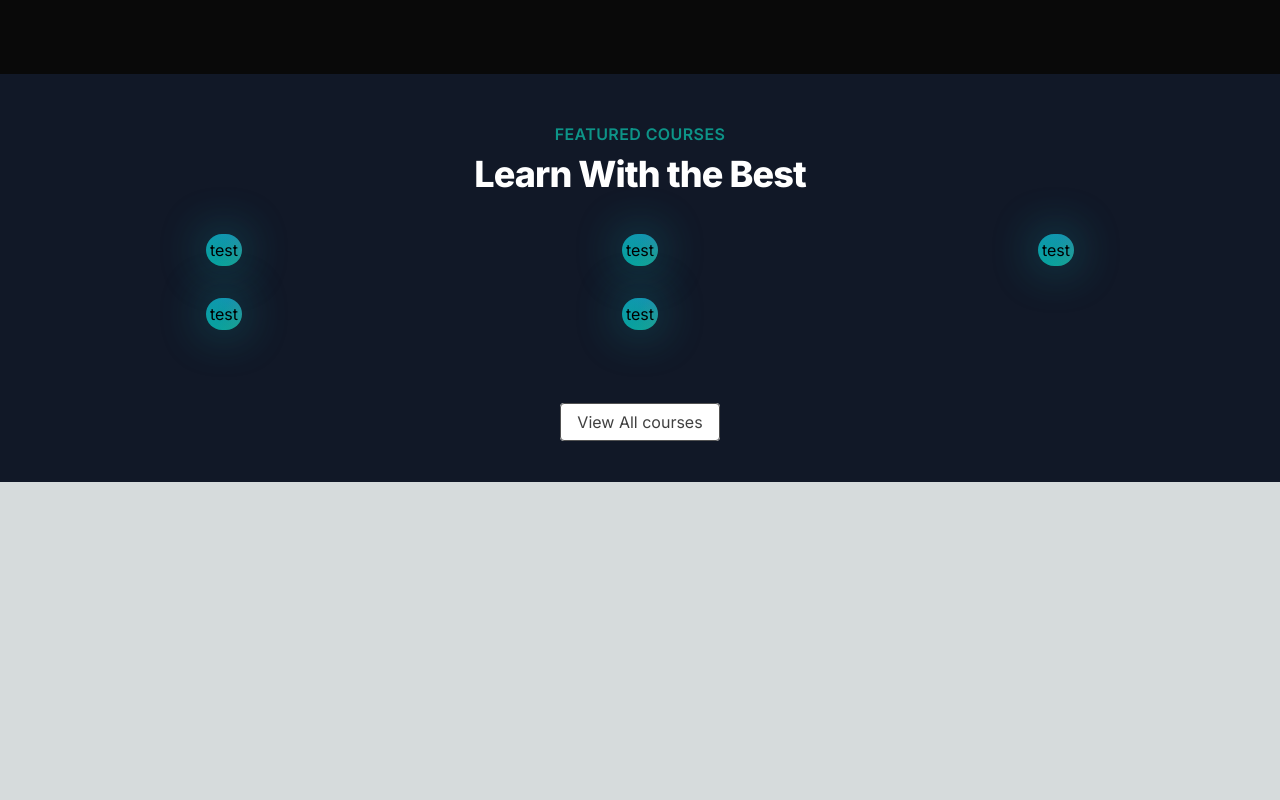
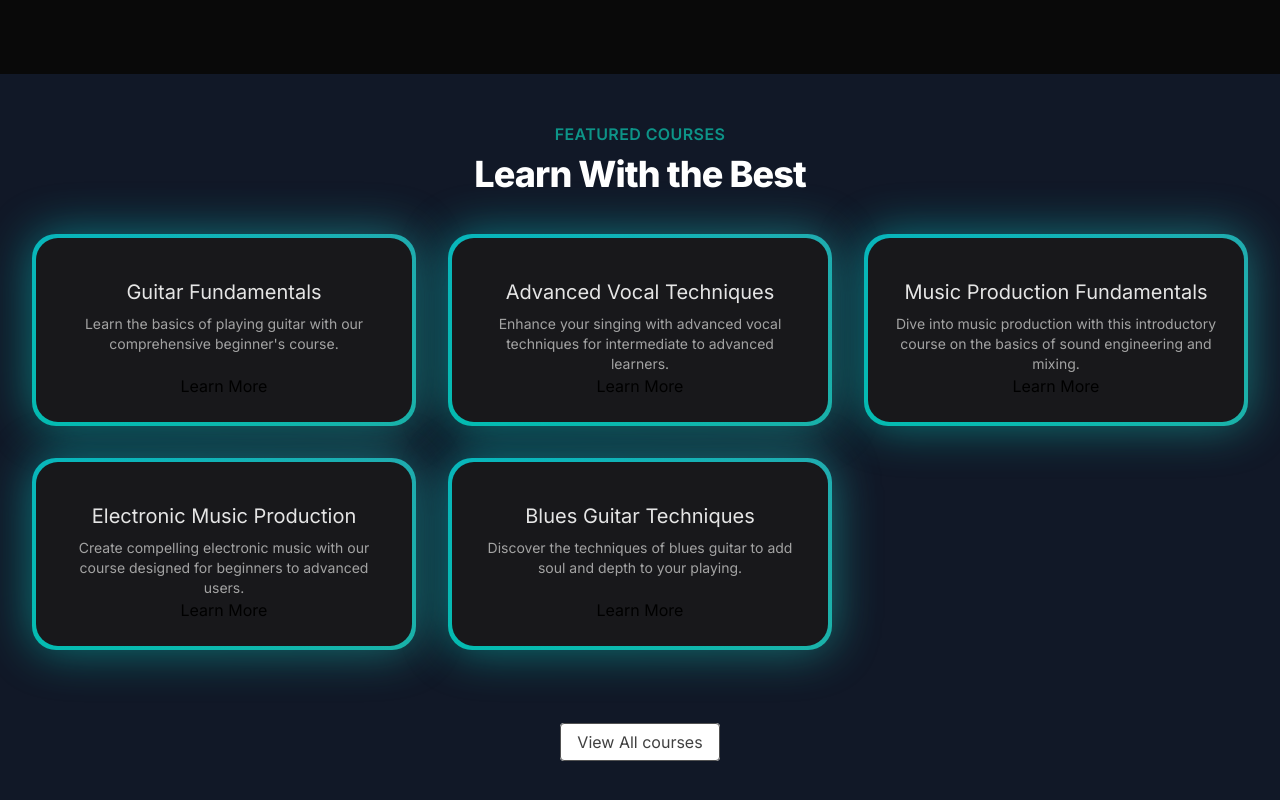
Before and after one commit to Avaya02/NextJS-MusicAcademy, a Next.js app: page / in a window 1280 px wide. Shown: the part 566-1366 px from the top of the page. Before the commit the page ends 1048 px from the top, so only its background shows below. Built offline with nearby package versions, Linux system fonts and the light colour scheme.

Commit message:
changes made in hero

```diff
--- a/src/components/FeaturesCourses.tsx
+++ b/src/components/FeaturesCourses.tsx
@@ -17,7 +17,8 @@
 
             function FeaturesCourses() {
 
-        const featuredCourses =   courseData.courses.filter((course:Course) => course.isFeatured ) // filters array on the basis boolean property of data(isFeatured)
+            const featuredCourses =   courseData.courses.filter((course:Course) => course.isFeatured ) // filters array on the basis boolean property
+                                                                    // of data(isFeatured)
 
             return (
                 <div className='py-12 bg-gray-900' >
@@ -29,13 +30,18 @@
                 </div>
 
                 <div className="mt-10 mx-8">
-                <div className="grid grid-cols-1 sm:grid-cols-2 lg:grid-cols-3 gap-8 justify-center">
+                    <div className="grid grid-cols-1 sm:grid-cols-2 lg:grid-cols-3 gap-8 justify-center">  {/* For cards*/}
                             {featuredCourses.map((course:Course)=>(
                             <div key={course.id}
                             className="flex justify-center">
-                            <BackgroundGradient>
-                            <div>
-                            test
+                                    <BackgroundGradient
+                        className="flex flex-col rounded-[22px] bg-white dark:bg-zinc-900 overflow-hidden h-full max-w-sm">
+                            <div className="p-4 sm:p-6 flex flex-col items-center text-center flex-grow">
+                                <p className="text-lg sm:text-xl text-black mt-4 mb-2 dark:text-neutral-200">{course.title}</p>
+                                <p className="text-sm text-neutral-600 dark:text-neutral-400 flex-grow">{course.description}</p>
+                                <Link href={`/courses/${course.slug}`}>
+                                Learn More
+                                </Link>
                             </div>
                         </BackgroundGradient>
 
```
Lines whose indentation alone changed are shown as unchanged.
